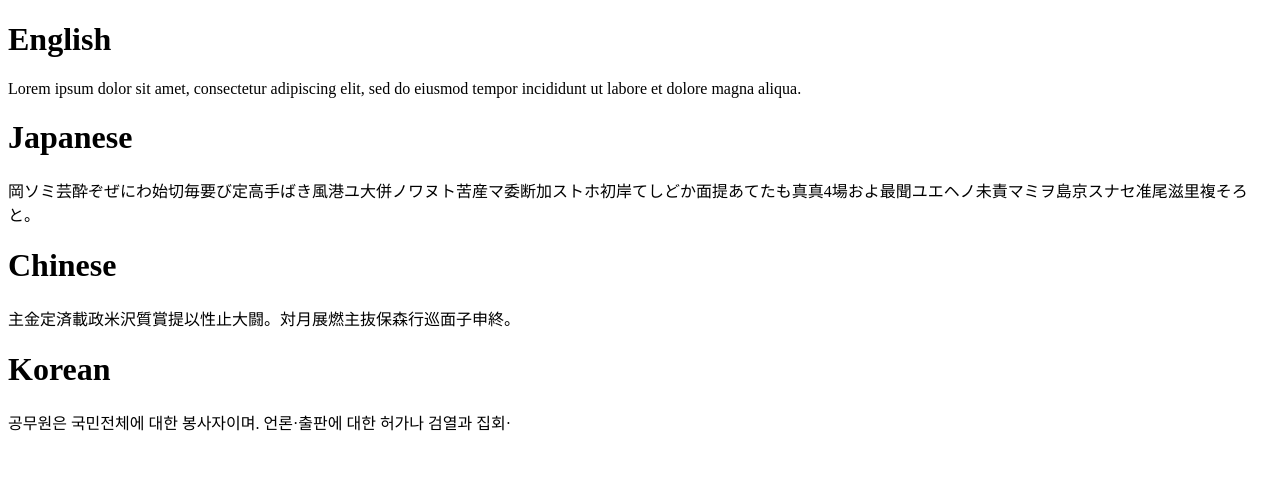
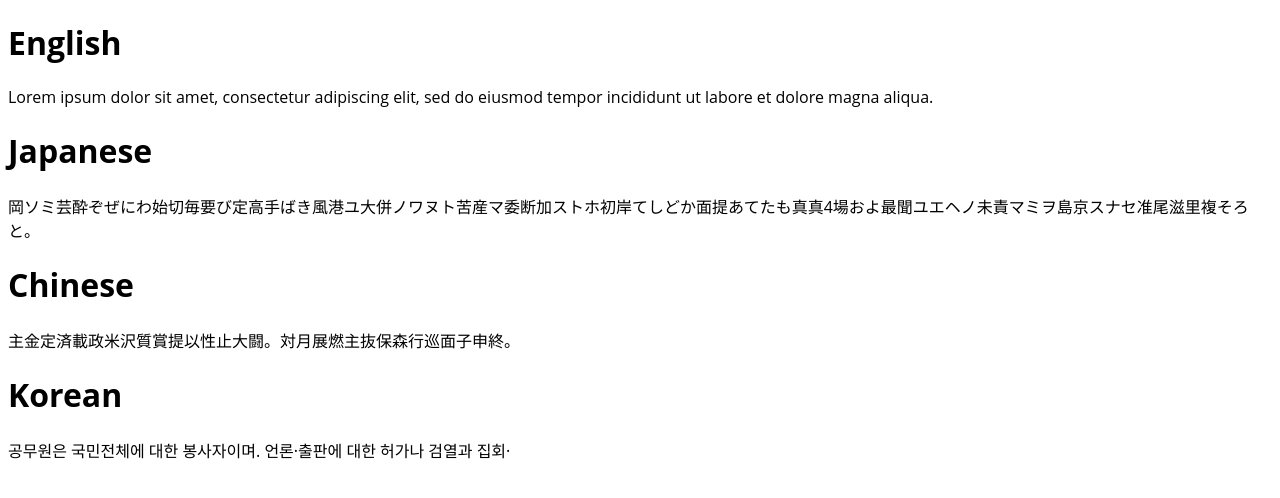
Before and after one commit to styker/test, a plain HTML site: page index.html in a window 1280 px wide. Drawn offline with Linux system fonts and the light colour scheme.

Commit message:
Update index.html

```diff
--- a/index.html
+++ b/index.html
@@ -2,7 +2,7 @@
 <html>
 <head>
   <style>
-    body: {font-family: 'Open Sans', 'Noto Sans CJK', sans-serif;}
+    body {font-family: 'Open Sans', 'Noto Sans CJK', sans-serif;}
   </style>
 </head>
 
```
